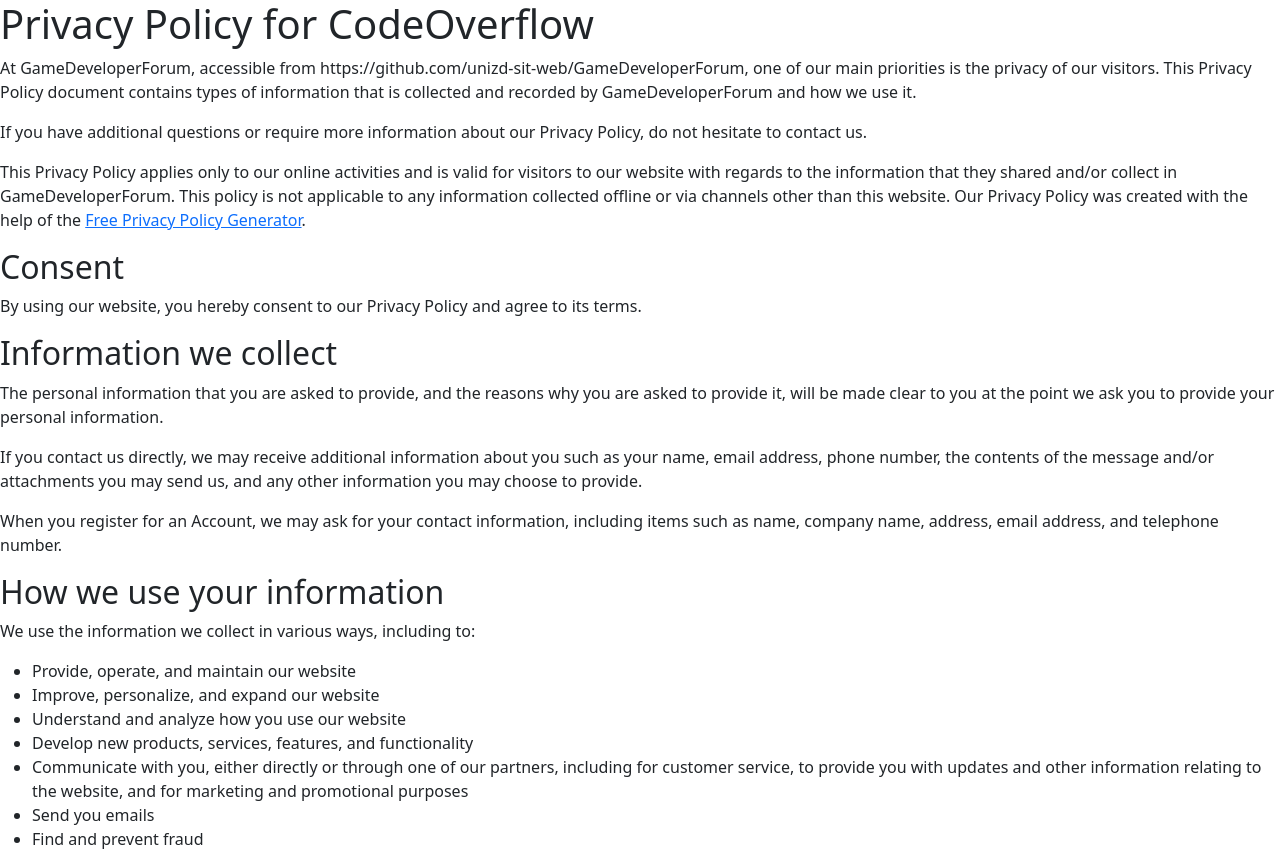
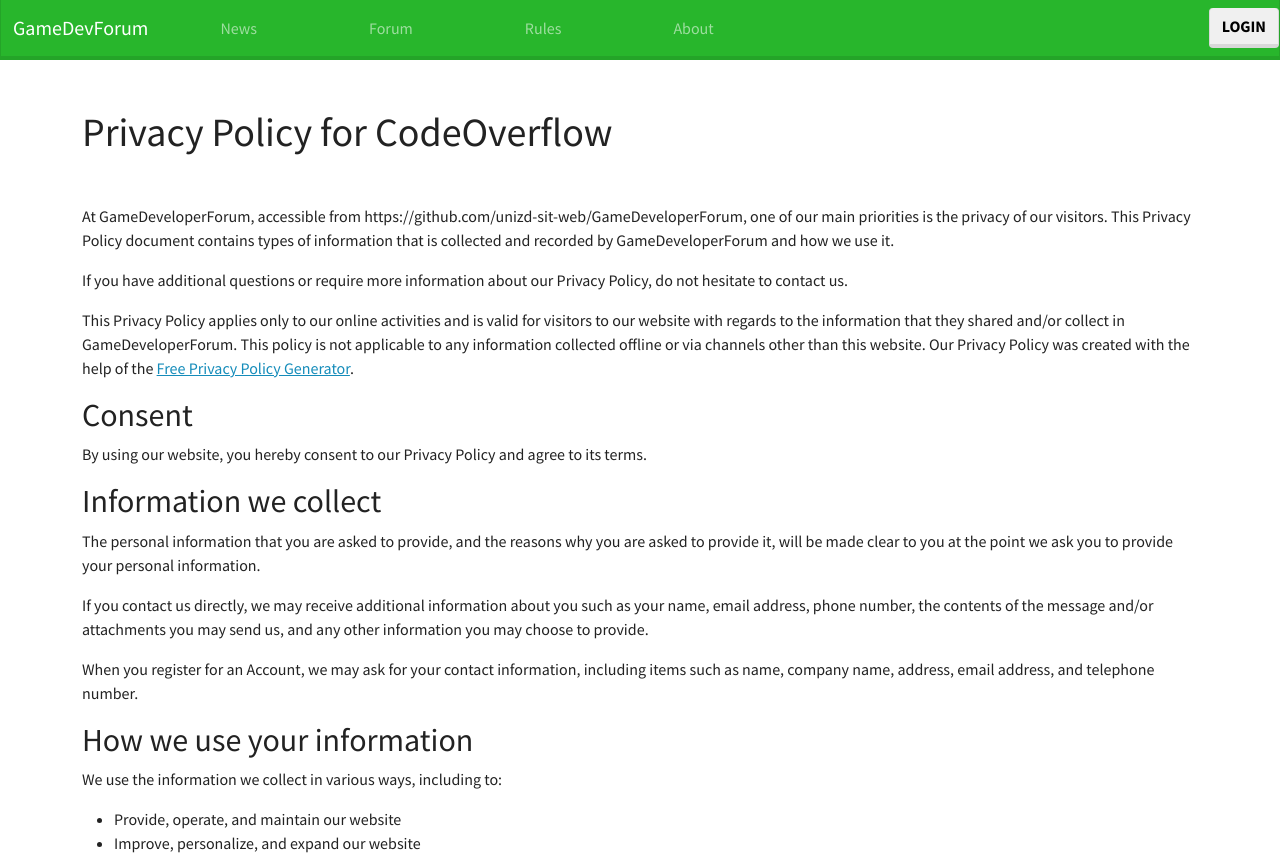
Before and after one commit to unizd-sit-web/GameDeveloperForum, a plain HTML site: page privacy.html in a window 1280 px wide. Shown: the top 858 px of the page. Drawn offline with nearby package versions, Linux system fonts and the light colour scheme.

Commit message:
use bootstrap in privacy

```diff
--- a/privacy.html
+++ b/privacy.html
@@ -5,15 +5,17 @@
     <meta charset="UTF-8">
     <meta http-equiv="X-UA-Compatible" content="IE=edge">
     <meta name="viewport" content="width=device-width, initial-scale=1.0">
-    <link rel="stylesheet" href="navbar.css">
     <link rel="stylesheet" href="footer.css">
-    <link href="https://cdn.jsdelivr.net/npm/bootstrap@5.1.3/dist/css/bootstrap.min.css" rel="stylesheet" integrity="sha384-1BmE4kWBq78iYhFldvKuhfTAU6auU8tT94WrHftjDbrCEXSU1oBoqyl2QvZ6jIW3" crossorigin="anonymous">
+    <link rel="stylesheet" href="./bootstrap/css/bootstrap.min.css">
+    <script src="./bootstrap/js/bootstrap.min.js" defer></script>
+    <script src="https://code.jquery.com/jquery-3.6.0.min.js" integrity="sha256-/xUj+3OJU5yExlq6GSYGSHk7tPXikynS7ogEvDej/m4=" crossorigin="anonymous"></script>
     <title>Privacy Policy</title>
 </head>
 
 <body>
     <div id="navbar-placeholder"></div>
-    <h1>Privacy Policy for CodeOverflow</h1>
+    <div class="container content-root-div mt-5 mb-2">
+        <h1 class="mb-5">Privacy Policy for CodeOverflow</h1>
 
     <p>At GameDeveloperForum, accessible from https://github.com/unizd-sit-web/GameDeveloperForum, one of our main
         priorities is the privacy of our visitors. This Privacy Policy document contains types of information that is
@@ -139,7 +141,14 @@
         of 13. If you think that your child provided this kind of information on our website, we strongly encourage you
         to contact us immediately and we will do our best efforts to promptly remove such information from our records.
     </p>
+    </div>
     <div id="footer-placeholder"></div>
+    <script defer>
+        // load navbar template
+        $("#navbar-placeholder").load("navbar.html");
+        // load footer template
+        $("#footer-placeholder").load("footer.html");
+    </script>
 </body>
 
 </html>
```
